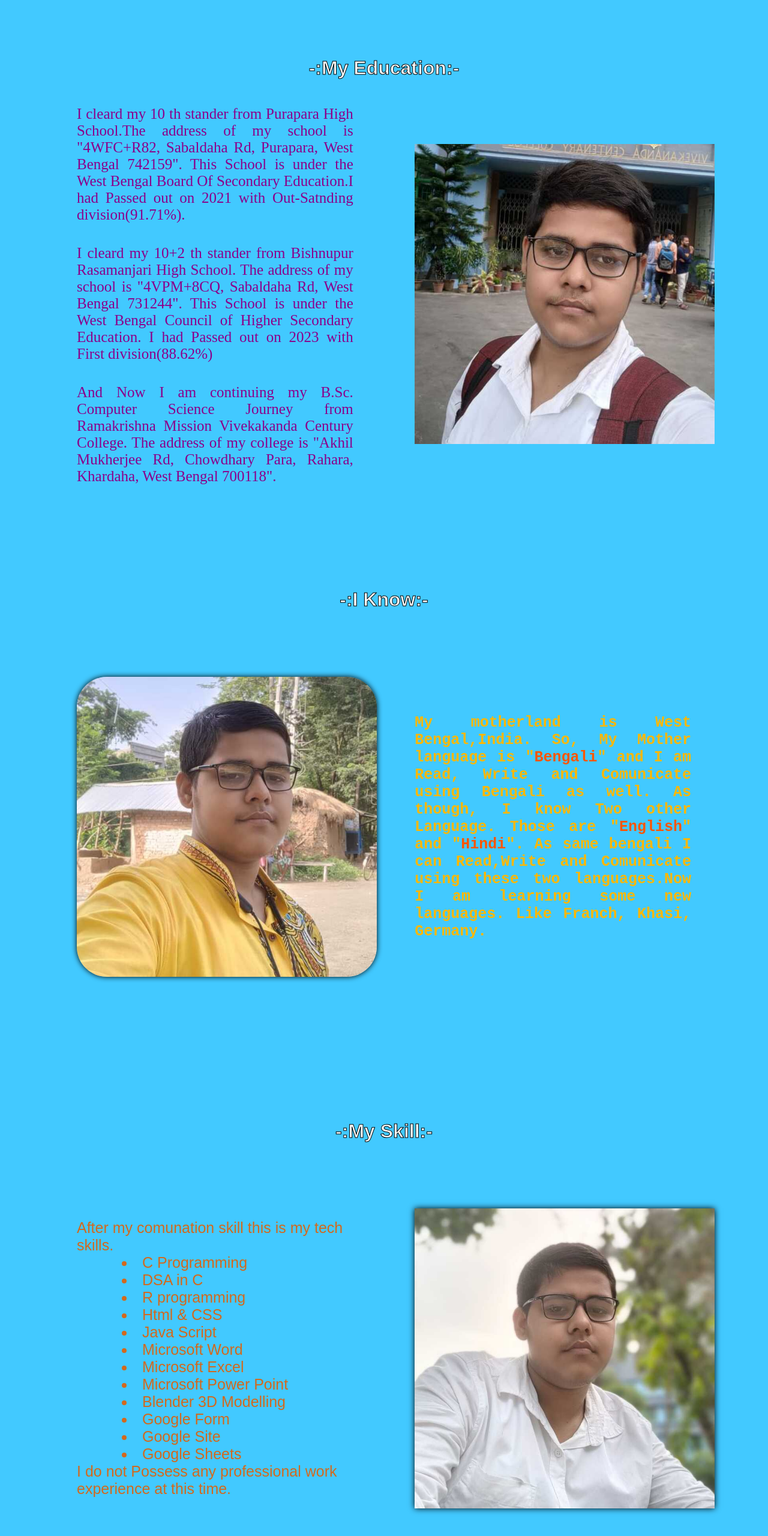
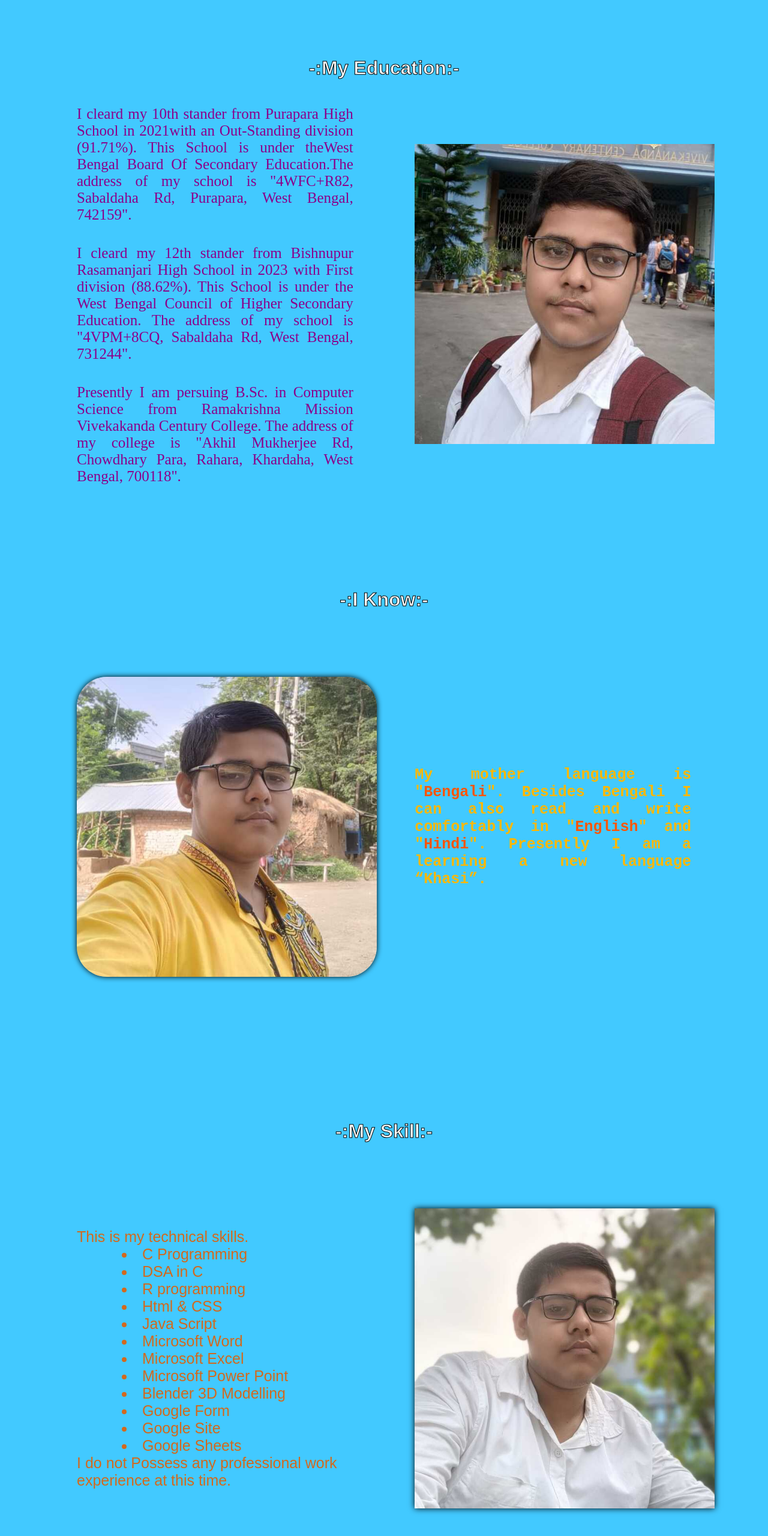
Before and after one commit to Rajdeep2305/Portfolio, a plain HTML site: page index.html in a window 1280 px wide. Shown: the part 2580-5140 px from the top of the page at 60% size. Drawn offline with Linux system fonts and the light colour scheme.

Commit message:
Apply changes

```diff
--- a/index.html
+++ b/index.html
@@ -118,11 +118,11 @@
                     <div class="edu">
                         <div class="my_edu">
                             <div class="my_education">
-                                <p class="class10">I cleard my 10 th stander from <a href="https://school.banglarshiksha.gov.in/ws/website/index/19070508802">Purapara High School</a>.The address of my school is "4WFC+R82, Sabaldaha Rd, Purapara, West Bengal 742159". This School is under the <a href="https://wbbse.wb.gov.in/Web/Home?l=Z%2F%2F2JeEw6P%2FkXiUjdLauQg%3D%3D">West Bengal Board Of Secondary Education</a>.I had Passed out on <a href="https://www.timeanddate.com/calendar/?year=2021">2021</a> with Out-Satnding division(91.71%).</p>
+                                <p class="class10">I cleard my 10th stander from <a href="https://school.banglarshiksha.gov.in/ws/website/index/19070508802">Purapara High School</a> in <a href="https://www.timeanddate.com/calendar/?year=2021">2021</a>with an Out-Standing division (91.71%). This School is under the<a href="https://wbbse.wb.gov.in/Web/Home?l=Z%2F%2F2JeEw6P%2FkXiUjdLauQg%3D%3D">West Bengal Board Of Secondary Education</a>.The address of my school is "4WFC+R82, Sabaldaha Rd, Purapara, West Bengal, 742159". </p>
                                 <br><br>
-                                <p class="class12">I cleard my 10+2 th stander from <a href="https://school.banglarshiksha.gov.in/ws/website/index/19081311504">Bishnupur Rasamanjari High School</a>. The address of my school is "4VPM+8CQ, Sabaldaha Rd, West Bengal 731244". This School is under the <a href="https://wbchse.wb.gov.in/">West Bengal Council of Higher Secondary Education</a>. I had Passed out on <a href="https://www.timeanddate.com/calendar/?year=2023">2023</a> with First division(88.62%)</p>
+                                <p class="class12">I cleard my 12th stander from <a href="https://school.banglarshiksha.gov.in/ws/website/index/19081311504">Bishnupur Rasamanjari High School</a> in <a href="https://www.timeanddate.com/calendar/?year=2023">2023</a> with First division (88.62%). This School is under the  <a href="https://wbchse.wb.gov.in/">West Bengal Council of Higher Secondary Education</a>. The address of my school is "4VPM+8CQ, Sabaldaha Rd, West Bengal, 731244".</p>
                                 <br><br>
-                                <p class="BSc">And Now I am continuing my B.Sc. Computer Science Journey from <a href="https://www.rkmvccrahara.org/">Ramakrishna Mission Vivekakanda Century College</a>. The address of my college is "Akhil Mukherjee Rd, Chowdhary Para, Rahara, Khardaha, West Bengal 700118".</p>
+                                <p class="BSc">Presently I am persuing B.Sc. in Computer Science from <a href="https://www.rkmvccrahara.org/">Ramakrishna Mission Vivekakanda Century College</a>. The address of my college is "Akhil Mukherjee Rd, Chowdhary Para, Rahara, Khardaha, West Bengal, 700118".</p>
                             </div>
                         </div>
                         <div class="book">
@@ -141,7 +141,7 @@
                         </div>
                         <div class="lang_text">
                             <div class="lang_text2">
-                                <p>My motherland is West Bengal,India. So, My Mother language is "<a class="Bengali">Bengali</a>" and I am Read, Write and Comunicate using Bengali as well. As though, I know Two other Language. Those are "<a class="English">English</a>" and "<a class="Hindi">Hindi</a>". As same bengali I can Read,Write and Comunicate using these two languages.Now I am learning some new languages. Like Franch, Khasi, Germany.</p>
+                                <p>My mother language is "<a class="Bengali">Bengali</a>". Besides Bengali I can also read and write comfortably in "<a class="English">English</a>" and "<a class="Hindi">Hindi</a>". Presently I am a learning a new language “Khasi”.</p>
                             </div>
                         </div>
                     </div>
@@ -152,7 +152,7 @@
                     <div class="skill_room">
                         <div class="skill_text">
                             <div class="skill_text1">
-                                <p>After my comunation skill this is my tech skills.</p>
+                                <p>This is my technical skills.</p>
                                 <li class="c">C Programming</li>
                                 <li class="dsa">DSA in C</li>
                                 <li class="r">R programming</li>
@@ -183,8 +183,8 @@
                         </div>
                         <div class="act_text">
                             <div class="act1">
-                                <p>After my skill I perfrom many activity in my life. I love Drawing, perfrom a role in Drama, Photo shooting, Reading Story Books, Magazine, Biography, Artical, Invention History, Playing some games like Cricket, Chess, Carrom, Badminton etc and singing Song.</p>
-                                <p>All though I love nature and amimals. So, I love travelling and i have a pet cat. Her name is "Mini"</p>
+                                <p>My hobbies include drawing, travelling, acting in  drama, photography, singing, reading story books, magazines, playing cricket, chess, carrom & badminton.</p>
+                                <p>All though I love nature, amimals and I love travelling. I have a pet cat, her name is "Mini"</p>
                             </div>
                         </div>
                     </div>
```
